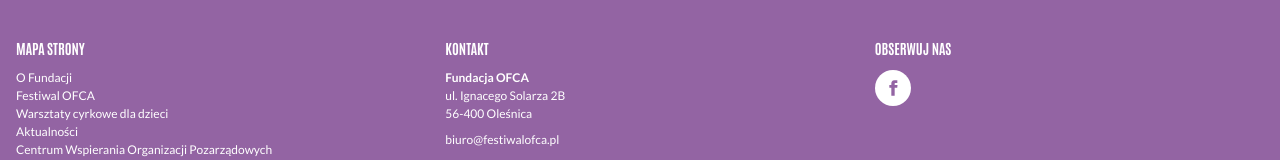
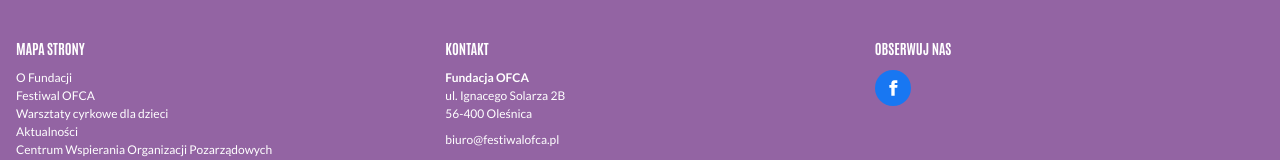
Before and after one commit to MSpigiel/fundacja-ofca, a Nuxt app: page / in a window 1280 px wide. Shown: the part 722-882 px from the top of the page. Built offline with nearby package versions, Linux system fonts and the light colour scheme; no server answers.

Commit message:
Use Facebook brand blue for footer social icon
Co-Authored-By: Claude Opus 4.6 <noreply@anthropic.com>

```diff
--- a/app/components/SiteFooter.vue
+++ b/app/components/SiteFooter.vue
@@ -53,7 +53,7 @@
               target="_blank"
               rel="noopener noreferrer"
               aria-label="Facebook"
-              class="icon-link flex h-9 w-9 items-center justify-center rounded-full bg-white text-purple transition-colors hover:bg-white/80"
+              class="icon-link flex h-9 w-9 items-center justify-center rounded-full bg-[#1877F2] text-white transition-colors hover:bg-[#1877F2]/80"
             >
               <svg class="h-4 w-4" fill="currentColor" viewBox="0 0 24 24" aria-hidden="true">
                 <path d="M18.77 7.46H14.5v-1.9c0-.9.6-1.1 1-1.1h3V.5h-4.33C10.24.5 9.5 3.44 9.5 5.32v2.15h-3v4h3v12h5v-12h3.85l.42-4z" />
```
